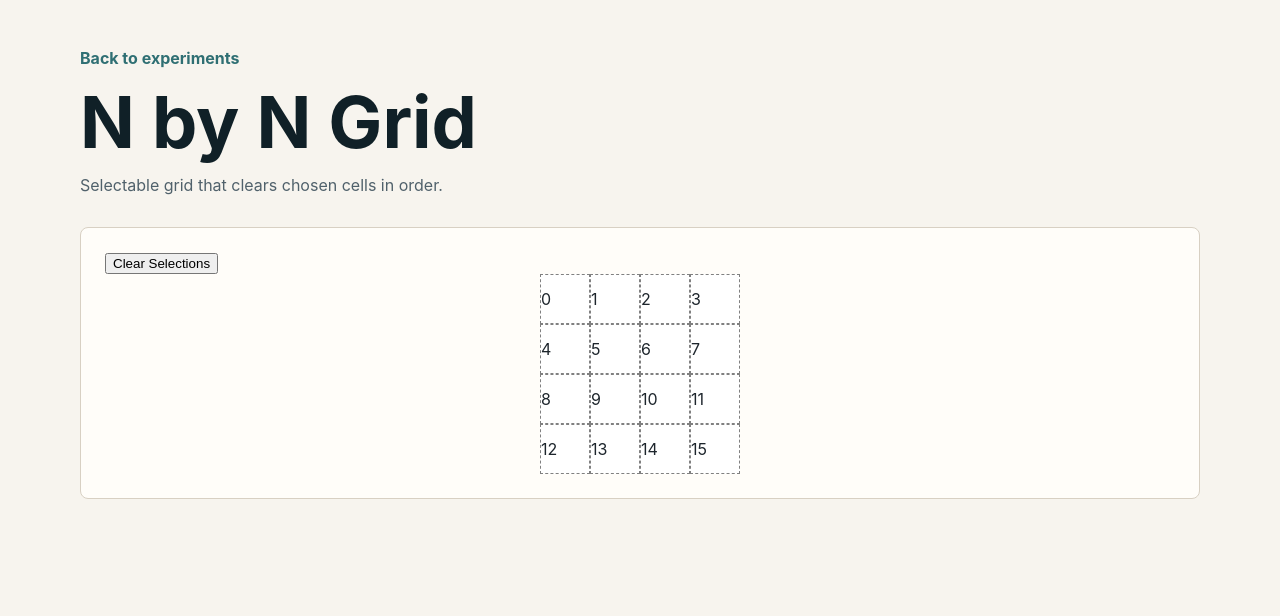
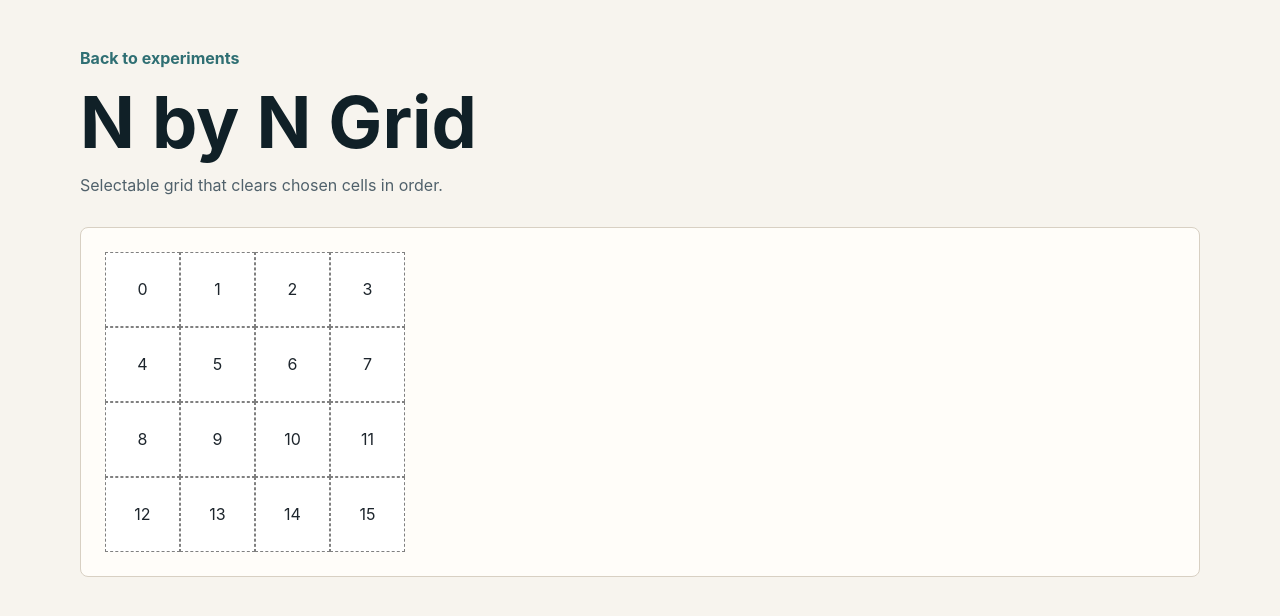
Before and after one commit to RawatNitin/react-playground, a React (Vite) app: page /experiments/n-by-n-grid in a window 1280 px wide. Shown: the top 616 px of the page. Built offline with nearby package versions, Linux system fonts and the light colour scheme.

Commit message:
Refactor NByNGrid to use CSS Grid layout and simplify cell selection logic

```diff
--- a/src/experiments/nByNGrid/grid.css
+++ b/src/experiments/nByNGrid/grid.css
@@ -1,20 +1,20 @@
-.grid-row {
-  display: flex;
-  justify-content: center;
-  gap: 10;
+.grid {
+  display: grid;
+  width: 300px;
+  height: 300px;
 }
 
 .grid-cell {
   border: 1px dashed gray;
-  width: 50px;
-  height: 50px;
   display: flex;
+  justify-content: center;
   align-items: center;
-  justify-items: center;
   background-color: white;
-  transition: background-color 0.5s ease;
+}
+.grid-cell:hover {
+  cursor: pointer;
 }
 
 .grid-cell.selected {
-  background-color: aquamarine;
+  background-color: red;
 }
--- a/src/experiments/nByNGrid/index.tsx
+++ b/src/experiments/nByNGrid/index.tsx
@@ -1,98 +1,58 @@
-import { useCallback, useEffect, useState } from "react";
-
+import { useEffect, useState, useRef } from "react";
 import "./grid.css";
 
-const delay = (ms: number) =>
-  new Promise((resolve) => {
-    setTimeout(() => resolve(null), ms);
-  });
+export const NByNGrid = ({ rows = 3, cols = 3 }) => {
+  const [history, setHistory] = useState<Array<Array<boolean>>>([
+    new Array(rows * cols).fill(false),
+  ]);
 
-function GridCell({
-  id,
-  selected,
-  onCellSelect,
-}: {
-  id: number;
-  selected: boolean;
-  onCellSelect: (id: number) => void;
-}) {
-  const onClick = useCallback(() => {
-    onCellSelect(id);
-  }, [onCellSelect, id]);
+  const timeout = useRef(null);
+
+  const [isClearing, setIsClearing] = useState(false);
+
+  const cells = history[history.length - 1];
+
+  const onClick = (index) => {
+    const newCells = [...cells];
+    newCells[index] = true;
+
+    setHistory([...history, newCells]);
+  };
+
+  useEffect(() => {
+    if (!isClearing || history.length <= 1) return;
+
+    timeout.current = setTimeout(() => {
+      setHistory((history) => history.slice(0, -1));
+    }, 1000);
+
+    return () => {
+      clearTimeout(timeout.current);
+    };
+  }, [isClearing, history]);
+
+  useEffect(() => {
+    if (history.length === 6 && !isClearing) {
+      setIsClearing(true);
+    }
+  }, [history.length, setIsClearing, isClearing]);
 
   return (
     <div
-      onClick={onClick}
-      className={`grid-cell ${selected ? "selected" : ""}`}
+      className="grid"
+      style={{ gridTemplateColumns: `repeat(${cols}, 1fr)` }}
     >
-      {id}
+      {cells.map((cell, index) => {
+        return (
+          <div
+            key={index}
+            onClick={cell || isClearing ? undefined : () => onClick(index)}
+            className={`grid-cell ${cell ? "selected" : ""}`}
+          >
+            {index}
+          </div>
+        );
+      })}
     </div>
   );
-}
-
-export const NByNGrid = function ({
-  rows,
-  cols,
-}: {
-  rows: number;
-  cols: number;
-}) {
-  const [selectedIds, setSelectedIds] = useState(new Set<number>());
-
-  const clearSelection = (id: number) => {
-    setSelectedIds((ids) => {
-      const next = new Set(ids);
-      next.delete(id);
-      return next;
-    });
-  };
-
-  const clearSelections = async () => {
-    const ids = [...selectedIds];
-    for (const value of ids.reverse()) {
-      clearSelection(value);
-      await delay(1000);
-    }
-  };
-
-  const onCellSelect = (selectedId: number) => {
-    setSelectedIds((oldIds) => {
-      const newIds = new Set(oldIds);
-      newIds.add(selectedId);
-      return newIds;
-    });
-  };
-
-  useEffect(() => {
-    if (selectedIds.size >= 5) {
-      clearSelections();
-    }
-  }, [selectedIds.size]);
-
-  return (
-    <>
-      <button onClick={clearSelections}>Clear Selections</button>
-      <div className="grid">
-        {Array(rows)
-          .fill("")
-          .map((_, ri) => (
-            <div className="grid-row">
-              {Array(cols)
-                .fill("")
-                .map((_, ci) => {
-                  const id = ri * cols + ci;
-                  const selected = selectedIds.has(id);
-                  return (
-                    <GridCell
-                      onCellSelect={onCellSelect}
-                      selected={selected}
-                      id={id}
-                    />
-                  );
-                })}
-            </div>
-          ))}
-      </div>
-    </>
-  );
 };
```
